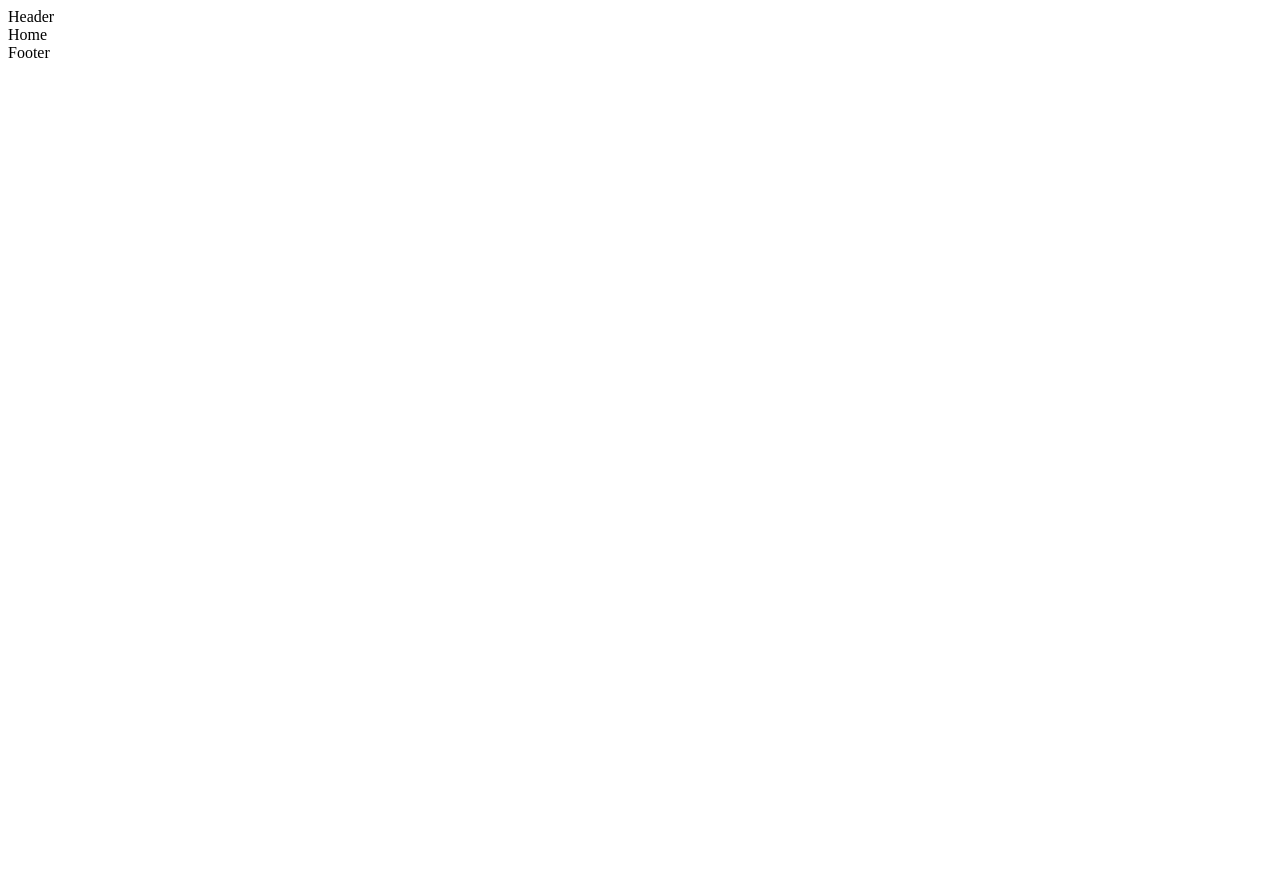
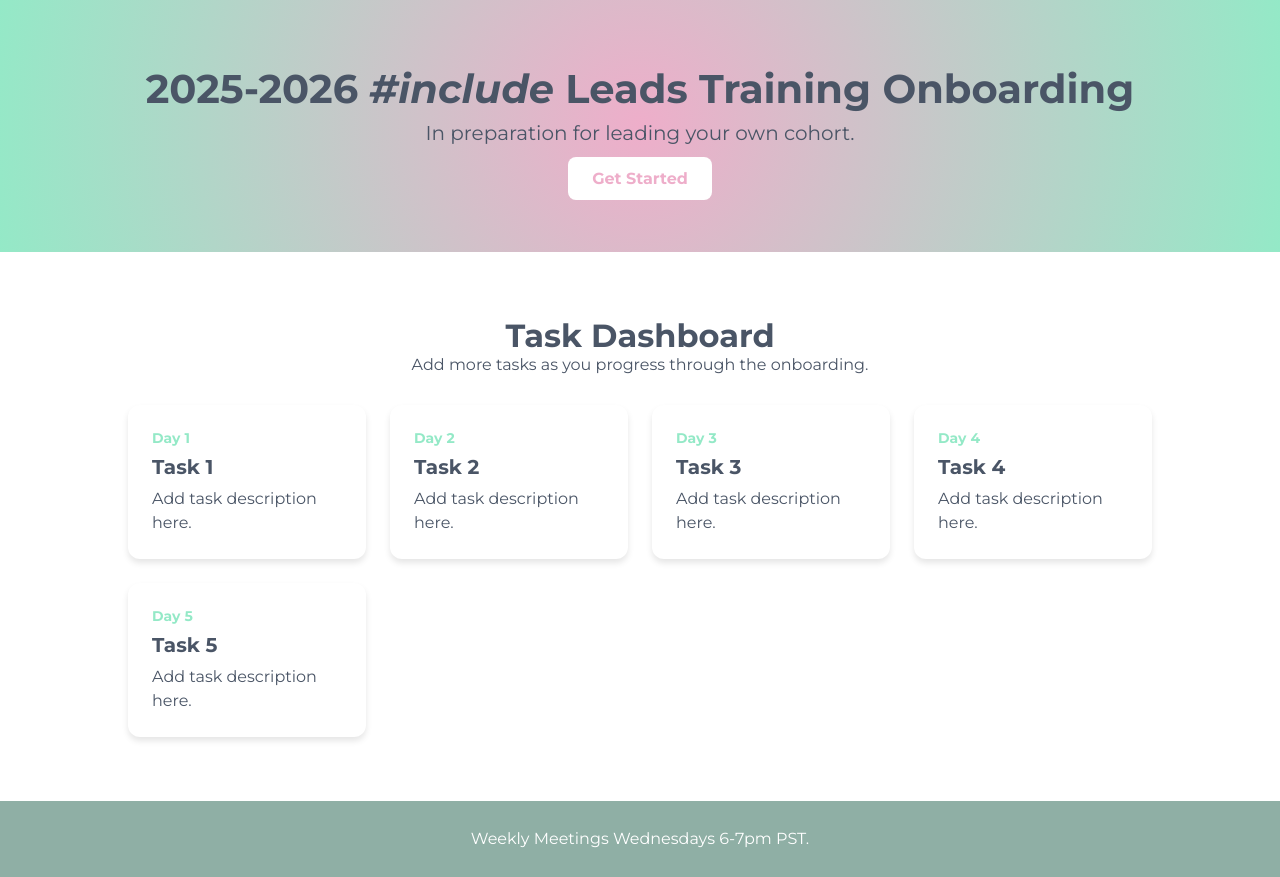
Before and after one commit to include-davis/Leads-Training-2025, a Next.js app: page / in a window 1280 px wide. Before the commit the page ends 800 px from the top, so only its background shows below. Built offline with nearby package versions, Linux system fonts and the light colour scheme.

Commit message:
Set up repo

```diff
--- a/app/(pages)/_components/Footer/Footer.jsx
+++ b/app/(pages)/_components/Footer/Footer.jsx
@@ -2,8 +2,8 @@ import styles from "./Footer.module.scss";
 
 export default function Footer() {
     return (
-      <div>
-        Footer
+      <div className={styles.footerSection}>
+        <p>Weekly Meetings Wednesdays 6-7pm PST.</p>
       </div>
     );
 }
--- a/app/(pages)/_components/Footer/Footer.module.scss
+++ b/app/(pages)/_components/Footer/Footer.module.scss
@@ -0,0 +1,12 @@
+.footerSection {
+  position: relative;
+  width: 100%;
+  text-align: center;
+  padding: 1rem;
+  background: #8fafa5;
+
+  p {
+    padding: 1% 5%;
+    color: white;
+  }
+}
--- a/app/(pages)/_components/Header/Header.jsx
+++ b/app/(pages)/_components/Header/Header.jsx
@@ -3,7 +3,6 @@ import styles from "./Header.module.scss";
 export default function Header() {
     return (
       <div>
-        Header
       </div>
     );
 }
--- a/app/(pages)/_components/Header/Header.module.scss
+++ b/app/(pages)/_components/Header/Header.module.scss
@@ -0,0 +1,3 @@
+.container {
+    background-color: pink;
+}
--- a/app/(pages)/_globals/globals.scss
+++ b/app/(pages)/_globals/globals.scss
@@ -1 +1,38 @@
-// enter globals here
+@import url('https://fonts.googleapis.com/css2?family=Montserrat:ital,wght@0,100;0,200;0,300;0,400;0,500;0,600;0,700;0,800;0,900;1,100;1,200;1,300;1,400;1,500;1,600;1,700;1,800;1,900&display=swap');
+
+:root {
+  --primary: #4287f5;
+  --secondary: #eba134;
+
+  --primary-light: #6ea0f1;
+
+  --text-primary: #4a5566;
+  --text-light: #f0f6ff;
+  --text-dark: black;
+  --text-title: var(--primary);
+
+  --navbar-height: 80px;
+}
+
+* {
+  box-sizing: border-box;
+  padding: 0;
+  margin: 0;
+  font-family: 'Montserrat', sans-serif;
+}
+
+p,
+h1,
+h2,
+h3,
+h4,
+h5,
+h6 {
+  color: var(--text-primary);
+}
+
+@media screen and (max-width: 800px) {
+  :root {
+    --navbar-height: 60px;
+  }
+}
--- a/app/(pages)/page.jsx
+++ b/app/(pages)/page.jsx
@@ -1,7 +1,39 @@
+import React from 'react';
+import styles from './page.module.scss';
+
+const days = [
+  { day: 1, title: 'Task 1', description: 'Add task description here.', url: '/#' },
+  { day: 2, title: 'Task 2', description: 'Add task description here.', url: '/#'  },
+  { day: 3, title: 'Task 3', description: 'Add task description here.', url: '/#'  },
+  { day: 4, title: 'Task 4', description: 'Add task description here.', url: '/#'  },
+  { day: 5, title: 'Task 5', description: 'Add task description here.', url: '/#'  },
+  // add more days as needed
+];
+
 export default function Home() {
   return (
-    <main>
-      <div>Home</div>
+    <main className={styles.container}>
+      <header className={styles.hero}>
+        <h1>2025-2026 <i>#include</i> Leads Training Onboarding</h1>
+        <p>In preparation for leading your own cohort.</p>
+        <a href="#plan" className={styles.ctaBtn}>Get Started</a>
+      </header>
+
+      <section id="plan" className={styles.planSection}>
+        <h2>Task Dashboard</h2>
+        <p> Add more tasks as you progress through the onboarding.</p>
+        <div className={styles.grid}>
+          {days.map((item, idx) => (
+            <a href={item.url}>
+              <div key={idx} className={styles.card}>
+                <div className={styles.day}>Day {item.day}</div>
+                <h3>{item.title}</h3>
+                <p>{item.description}</p>
+              </div>
+            </a>
+          ))}
+        </div>
+      </section>
     </main>
   );
 }
--- /dev/null
+++ b/app/(pages)/page.module.scss
@@ -0,0 +1,84 @@
+.container {
+  color: black;
+}
+
+.hero {
+  text-align: center;
+  padding: 4rem 1rem;
+  background: radial-gradient(circle, rgba(238, 174, 202, 1) 0%, rgba(148, 233, 199, 1) 100%);
+  color: white;
+}
+
+.hero h1 {
+  font-size: 2.5rem;
+  margin-bottom: 0.5rem;
+}
+
+.hero p {
+  font-size: 1.25rem;
+  margin-bottom: 1.5rem;
+}
+
+.hero .ctaBtn {
+  background: white;
+  color: #EEAECA;
+  padding: 0.75rem 1.5rem;
+  border-radius: 0.5rem;
+  text-decoration: none;
+  font-weight: bold;
+  transition: background 0.3s;
+}
+
+.hero .ctaBtn:hover {
+  background: #f3f4f6;
+}
+
+.planSection {
+  padding: 5% 10%;
+  text-align: center;
+
+  a {
+    text-decoration: none;
+  }
+
+  h2 {
+    font-size: 2rem;
+    }
+
+.grid {
+    padding-top: 3%;
+  display: grid;
+  gap: 1.5rem;
+  grid-template-columns: repeat(auto-fit, minmax(200px, 1fr));
+
+  :hover {
+    background-color: #faf9f9;
+    border-radius: 20px;
+  }
+}
+}
+
+.planSection .card {
+  background: white;
+  padding: 1.5rem;
+  border-radius: 0.75rem;
+  box-shadow: 0 4px 6px rgba(0,0,0,0.1);
+  text-align: left;
+}
+
+.planSection .card .day {
+  font-size: 0.875rem;
+  font-weight: bold;
+  color: #94E9C7;
+  margin-bottom: 0.5rem;
+}
+
+.planSection .card h3 {
+  font-size: 1.25rem;
+  margin-bottom: 0.5rem;
+}
+
+.planSection .card p {
+  font-size: 1rem;
+  line-height: 1.5;
+}
```
